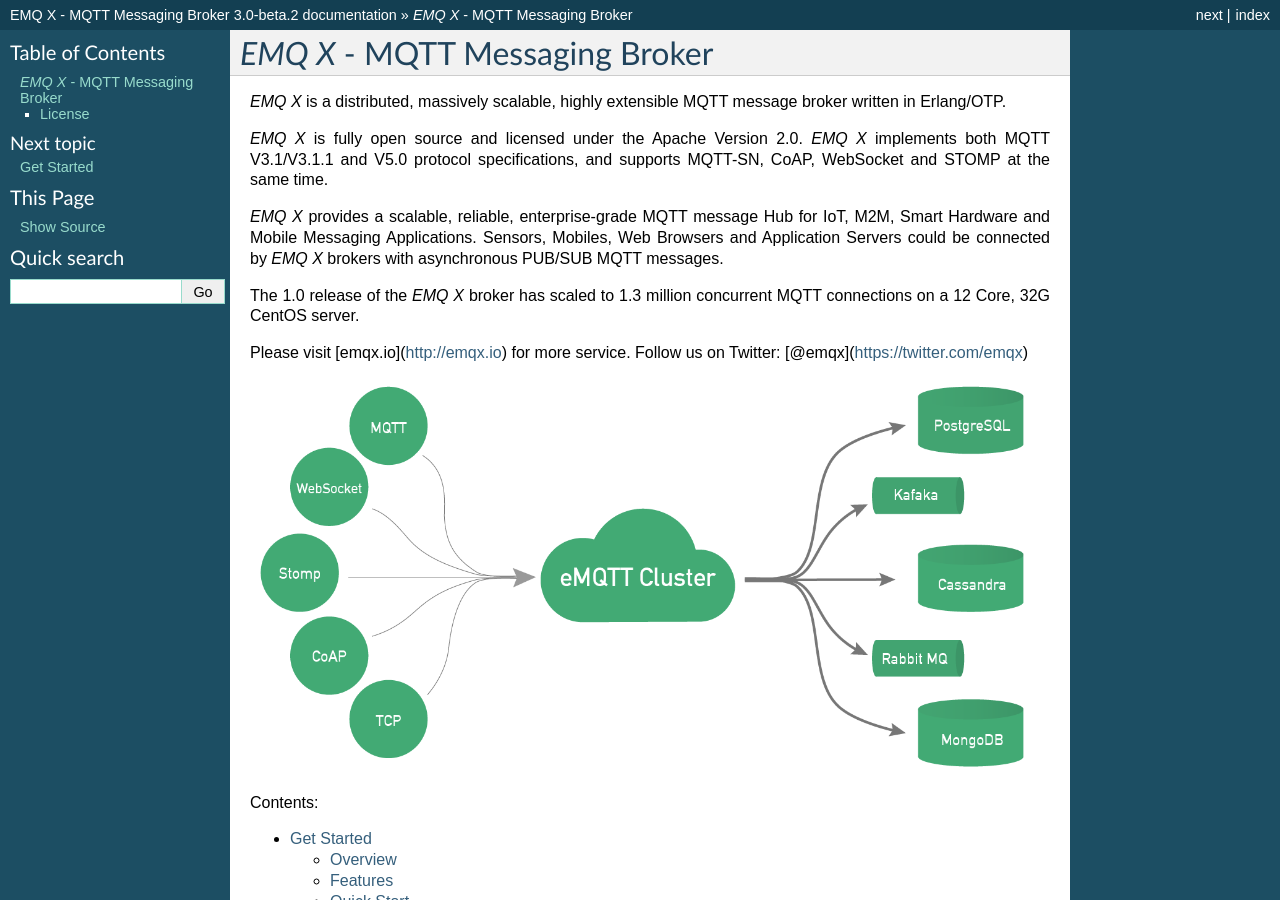
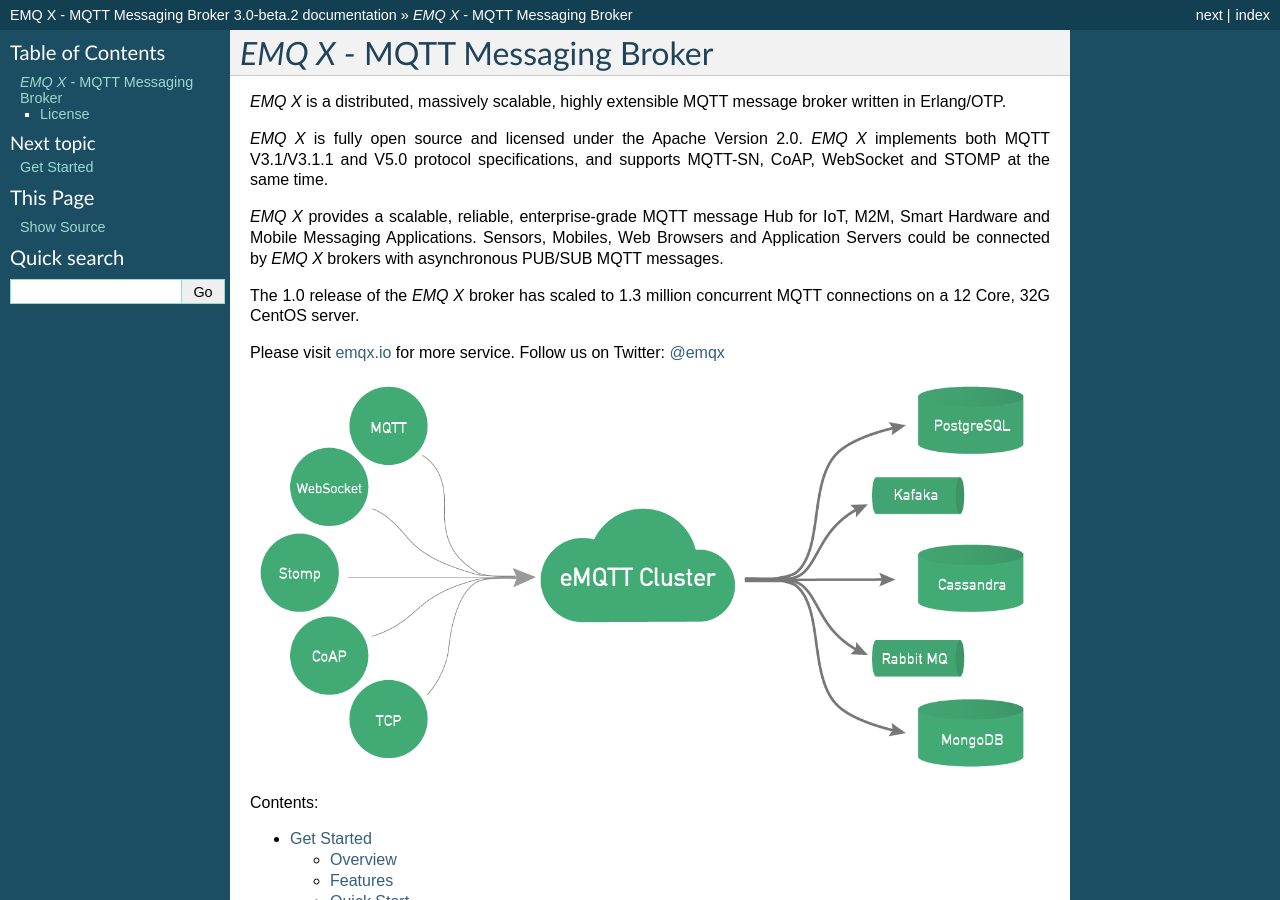
Before and after one commit to emqxarchive/emqx-docs-en, a Sphinx documentation site: the page built from source/index.rst, in a window 1280 px wide and 900 px high. Built offline with Sphinx 7.4.7, drawn with Linux system fonts in a browser that asks for light colours; some of the changed lines change nothing that is shown.

Commit message:
fix links error

```diff
--- a/source/index.rst
+++ b/source/index.rst
@@ -15,7 +15,10 @@
 
 The 1.0 release of the *EMQ X* broker has scaled to 1.3 million concurrent MQTT connections on a 12 Core, 32G CentOS server.
 
-Please visit [emqx.io](http://emqx.io) for more service. Follow us on Twitter: [@emqx](https://twitter.com/emqx)
+Please visit `emqx.io`_ for more service. Follow us on Twitter: `@emqx`_
+
+.. _emqx.io: http://emqx.io
+.. _@emqx: https://twitter.com/emqx
 
 .. image:: ./_static/images/emqtt.png
 
```
